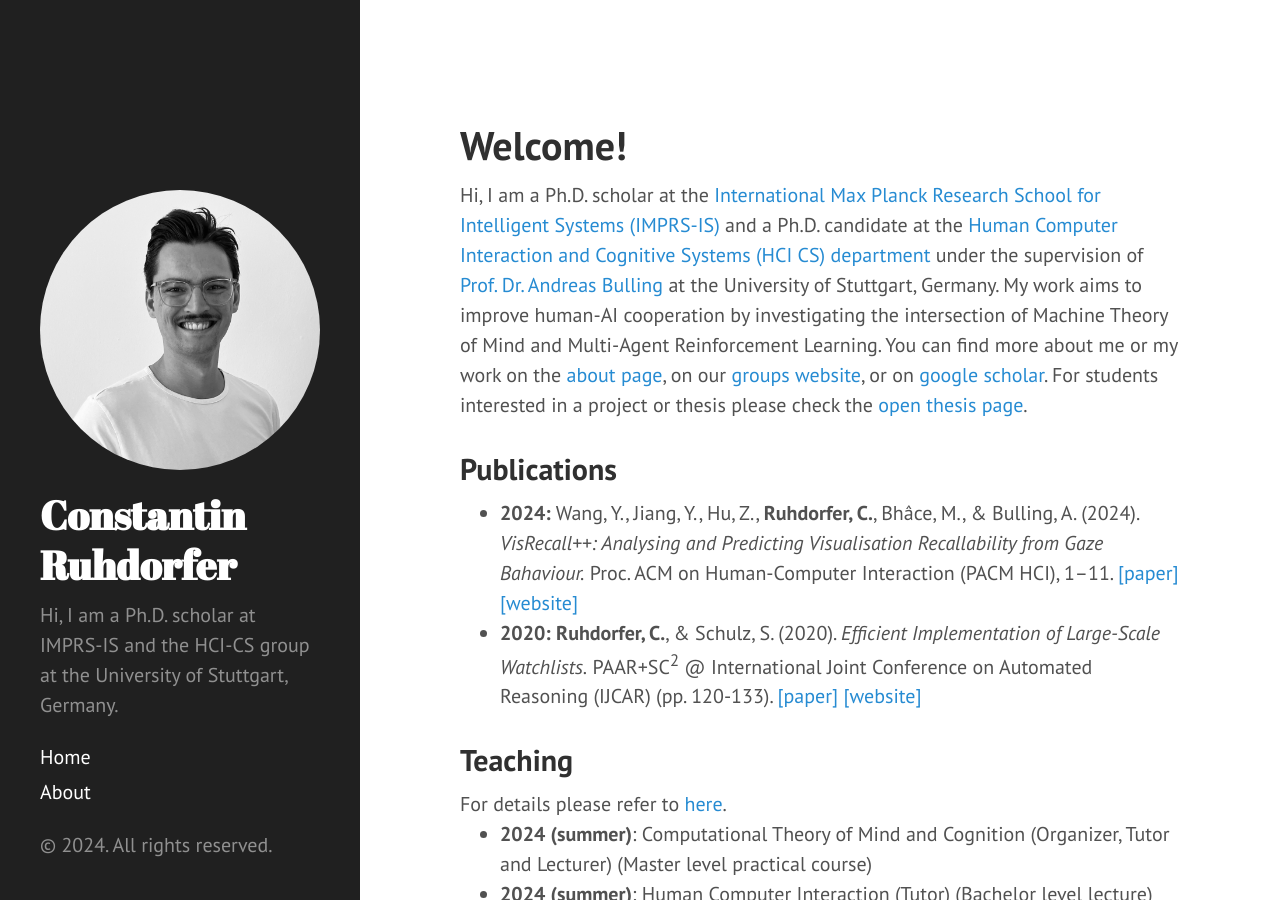
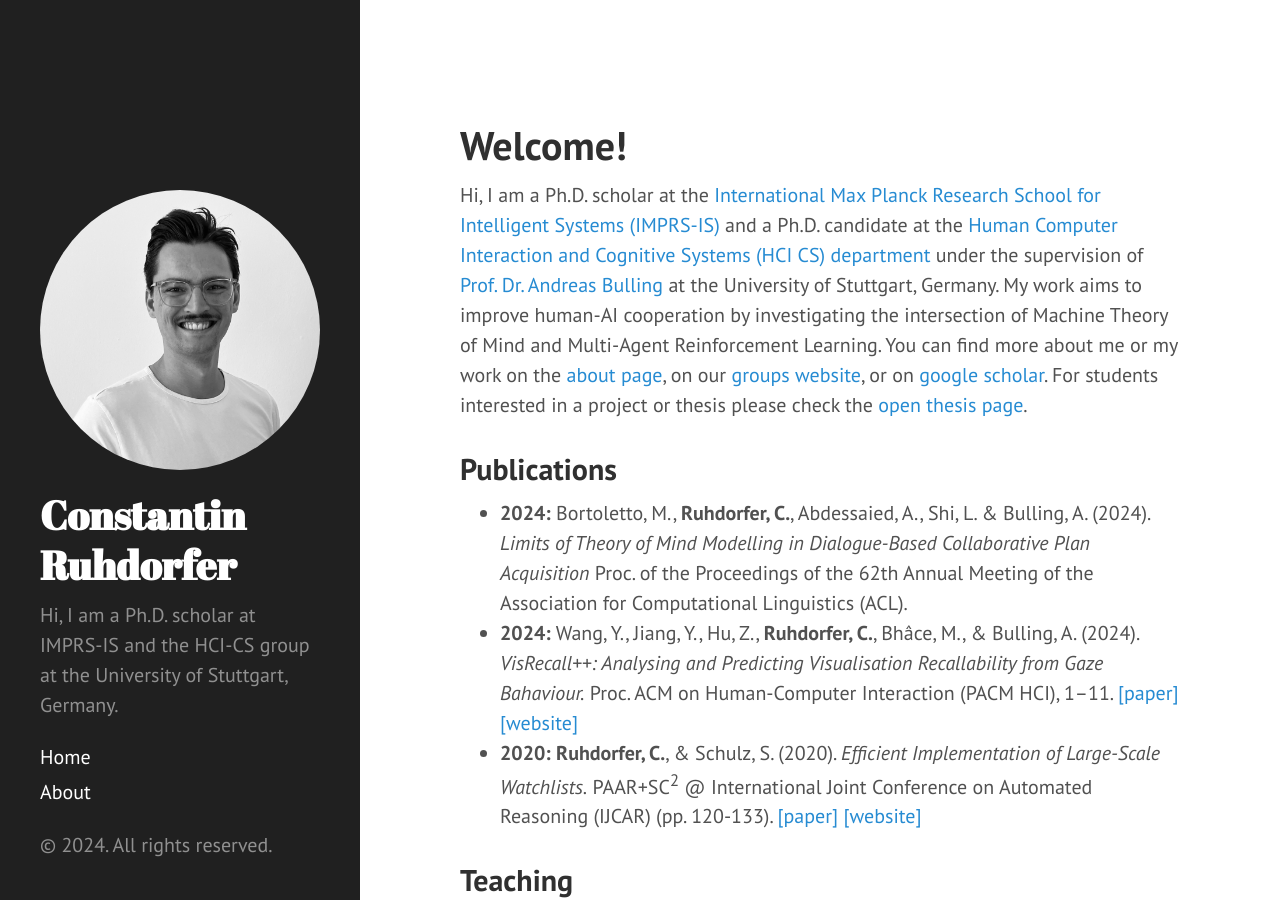
Before and after one commit to ConstantinRuhdorfer/constantinruhdorfer.github.io, a Jekyll site: the page built from index.html, in a window 1280 px wide and 900 px high. Built offline with Jekyll 4.4.1, drawn with Linux system fonts in a browser that asks for light colours; the list of posts is cut into pages by our own code.

Commit message:
Update index.html

```diff
--- a/index.html
+++ b/index.html
@@ -14,6 +14,7 @@ For students interested in a project or thesis please check the <a href="https:/
 <h2 class="post-title">Publications</h2>
 
 <ul>
+  <li><b>2024:</b> Bortoletto, M., <b>Ruhdorfer, C.</b>, Abdessaied, A., Shi, L. & Bulling, A. (2024). <i>Limits of Theory of Mind Modelling in Dialogue-Based Collaborative Plan Acquisition</i> Proc. of the Proceedings of the 62th Annual Meeting of the Association for Computational Linguistics (ACL).
   <li><b>2024:</b> Wang, Y., Jiang, Y., Hu, Z., <b>Ruhdorfer, C.</b>, Bhâce, M., & Bulling, A. (2024). <i>VisRecall++: Analysing and Predicting Visualisation Recallability from Gaze Bahaviour.</i> Proc. ACM on Human-Computer Interaction (PACM HCI), 1–11. <a href="https://www.perceptualui.org/publications/wang24_etra.pdf">[paper]</a> <a href="https://www.perceptualui.org/publications/wang24_etra/">[website]</a></li>
   <li><b>2020:</b> <b>Ruhdorfer, C.</b>, & Schulz, S. (2020). <i>Efficient Implementation of Large-Scale Watchlists.</i> PAAR+SC<sup>2</sup> @ International Joint Conference on Automated Reasoning (IJCAR) (pp. 120-133). <a href="http://wwwlehre.dhbw-stuttgart.de/~sschulz/PAPERS/RS-PAAR-2020.pdf">[paper]</a> <a href="http://www.eprover.eu/E-eu/SoftWatch.html">[website]</a></li>
 </ul>
```
